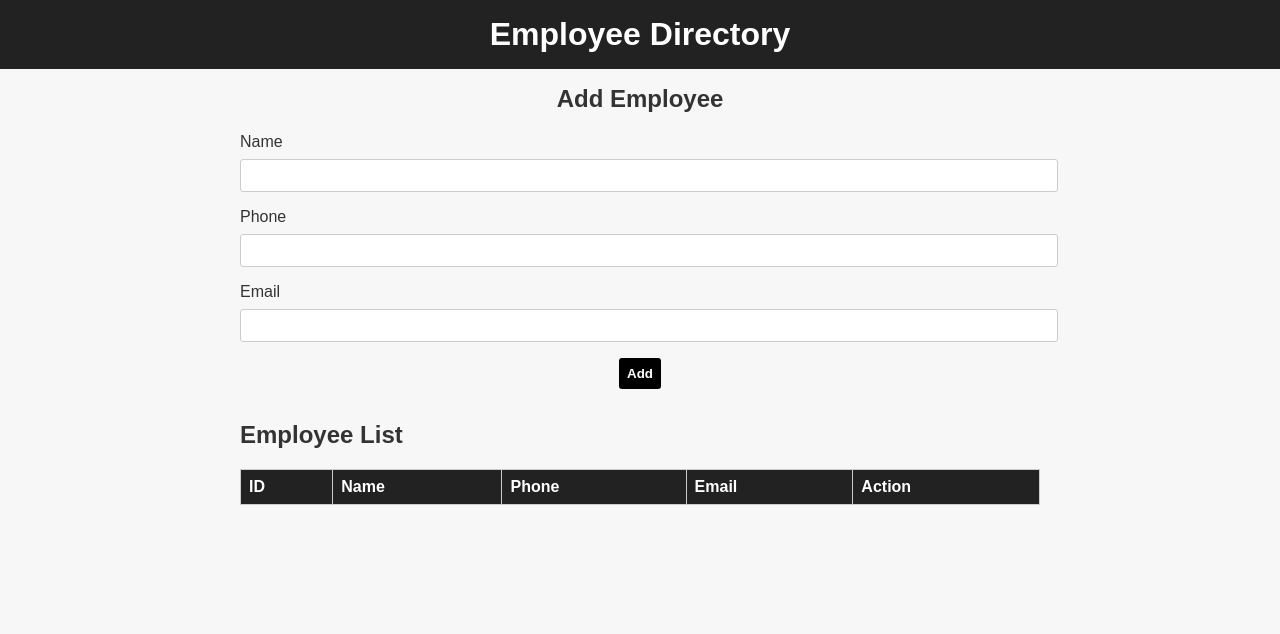
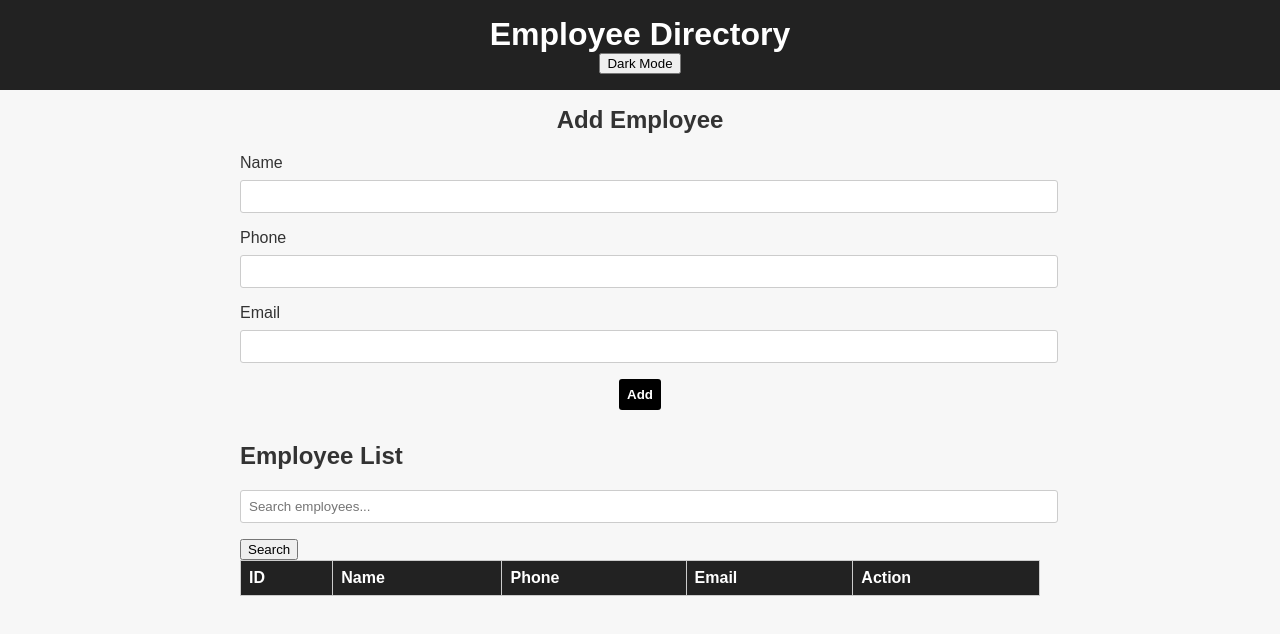
Before and after one commit to Saichakradhar69/EmployeeDirectory, a plain HTML site: page index.html in a window 1280 px wide. Drawn offline with Linux system fonts and the light colour scheme.

Commit message:
Update index.html

```diff
--- a/index.html
+++ b/index.html
@@ -9,12 +9,15 @@
 <body>
   <header>
     <h1>Employee Directory</h1>
+    <button id="toggle-mode">Dark Mode</button>
+
     <!-- <div class="toggle-container">
       <input type="checkbox" id="toggle" class="toggle">
       <label for="toggle" class="switch"></label>
     </div> -->
   </header>
   <main>
+
     <section class="add-employee">
       <h2>Add Employee</h2>
       <form id="employee-form">
@@ -27,8 +30,14 @@
         <button type="submit">Add</button>
       </form>
     </section>
+
     <section class="employee-list">
       <h2>Employee List</h2>
+      <div class="search-container">
+        <input type="text" id="search-input" placeholder="Search employees...">
+        <button type="button" id="search-button">Search</button>
+        <!-- <button id="show-all-button">Show All Employees</button> -->
+      </div>
       <table>
         <thead>
           <tr>
```
